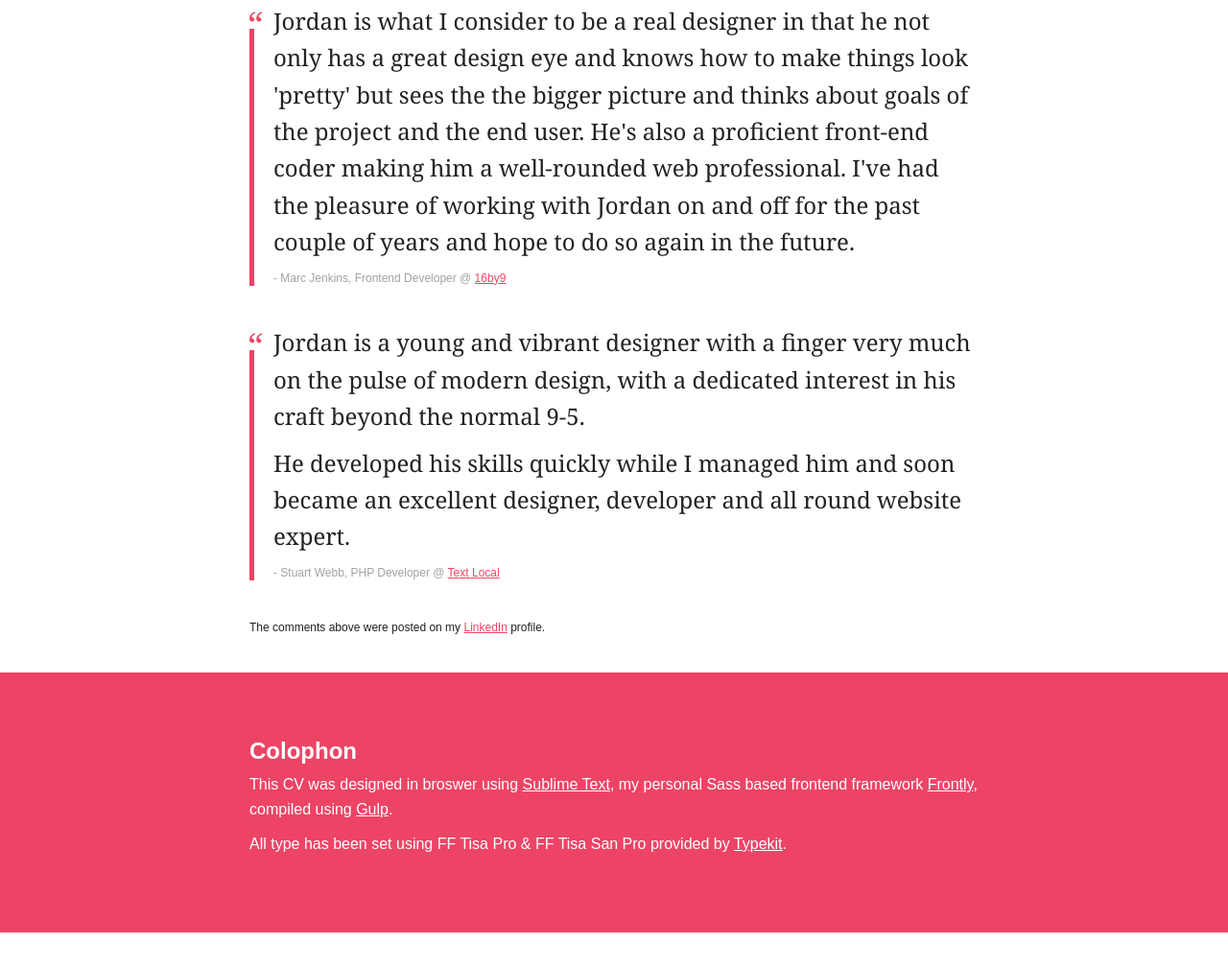
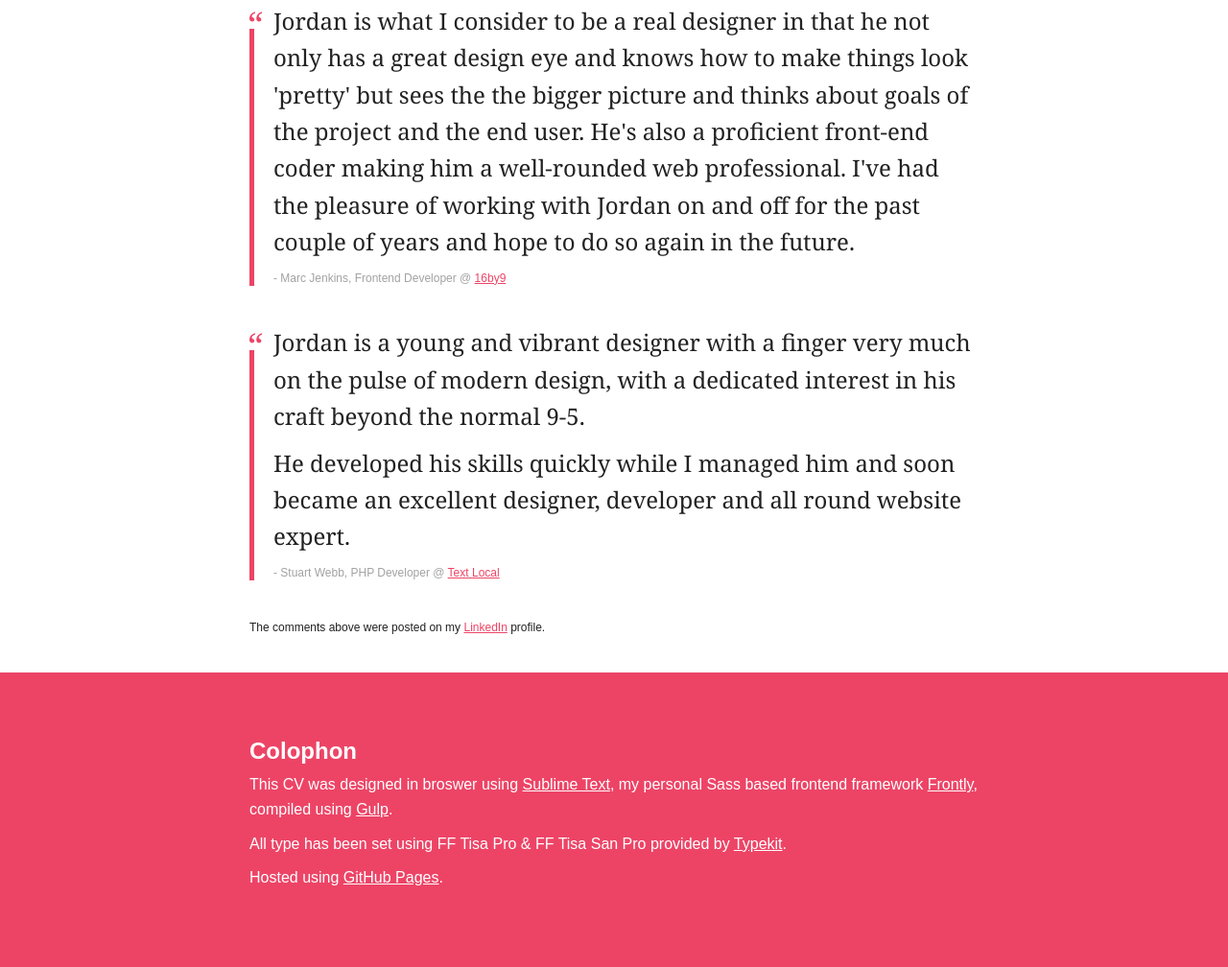
Before and after one commit to jordansimpson/cv.jordansimpson.co.uk, a website: page index.html in a window 1280 px wide. Shown: the part 2162-3170 px from the top of the page at 96% size. Before the commit the page ends 3134 px from the top, so only its background shows below. Drawn offline with nearby package versions, Linux system fonts and the light colour scheme.

Commit message:
added github tagline to footer

```diff
--- a/index.html
+++ b/index.html
@@ -158,6 +158,7 @@
 					<h3>Colophon</h3>
 					<p>This CV was designed in broswer using <a href="http://www.sublimetext.com/">Sublime Text</a>, my personal Sass based frontend framework <a href="https://github.com/jordansimpson/frontly">Frontly</a>, compiled using <a href="http://gulpjs.com/">Gulp</a>.</p>
 					<p>All type has been set using FF Tisa Pro &amp; FF Tisa San Pro provided by <a href="https://typekit.com/">Typekit</a>.</p>
+					<p>Hosted using <a href="http://jordansimpson.github.io/cv.jordansimpson.co.uk/">GitHub Pages</a>.</p>
 				</div>
 			</div>
 		</div>
```
